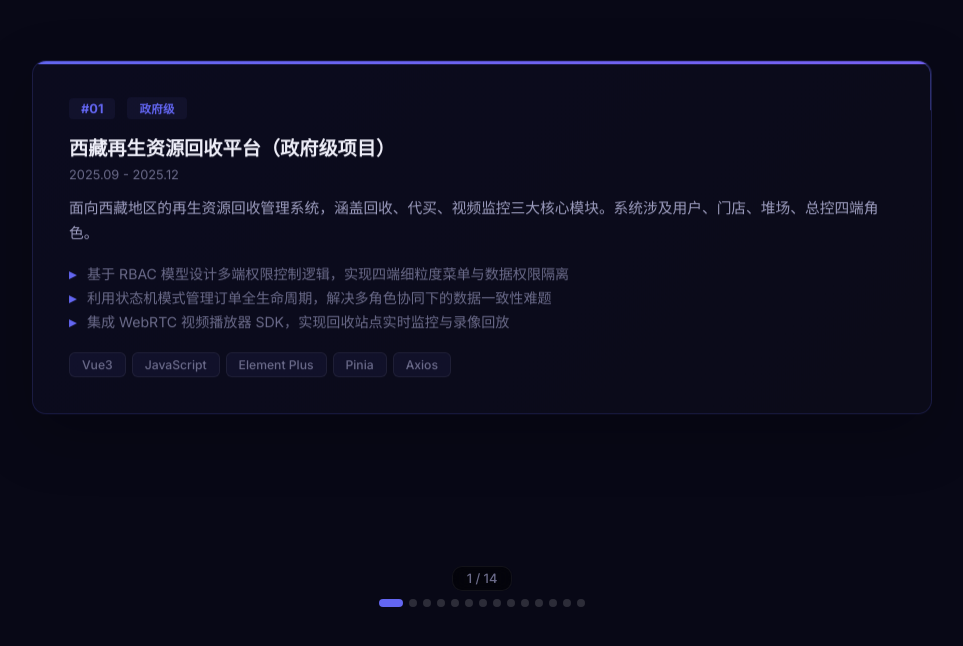
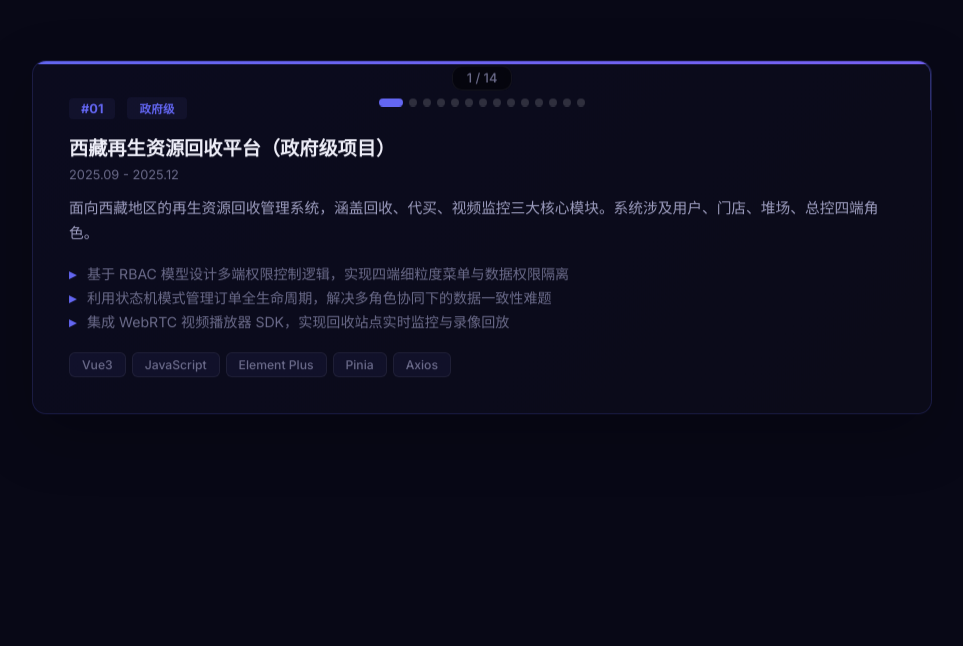
Before and after one commit to Chyb18/HaKaer, a React (Vite) app: page / in a window 1280 px wide. Shown: the part 2031-2677 px from the top of the page, without its empty margins (158-1121 px from the left). Built offline with nearby package versions, Linux system fonts and the light colour scheme.

Commit message:
fix: center card indicator vertically

```diff
--- a/src/index.css
+++ b/src/index.css
@@ -929,14 +929,15 @@ section {
 /* ===== Card Position Indicator ===== */
 .card-indicator {
   position: absolute;
-  bottom: 30px;
+  top: 50%;
   left: 50%;
-  transform: translateX(-50%);
+  transform: translate(-50%, -50%);
   z-index: 20;
   display: flex;
   flex-direction: column;
   align-items: center;
   gap: 8px;
+  pointer-events: none;
 }
 
 .card-indicator-text {
```
